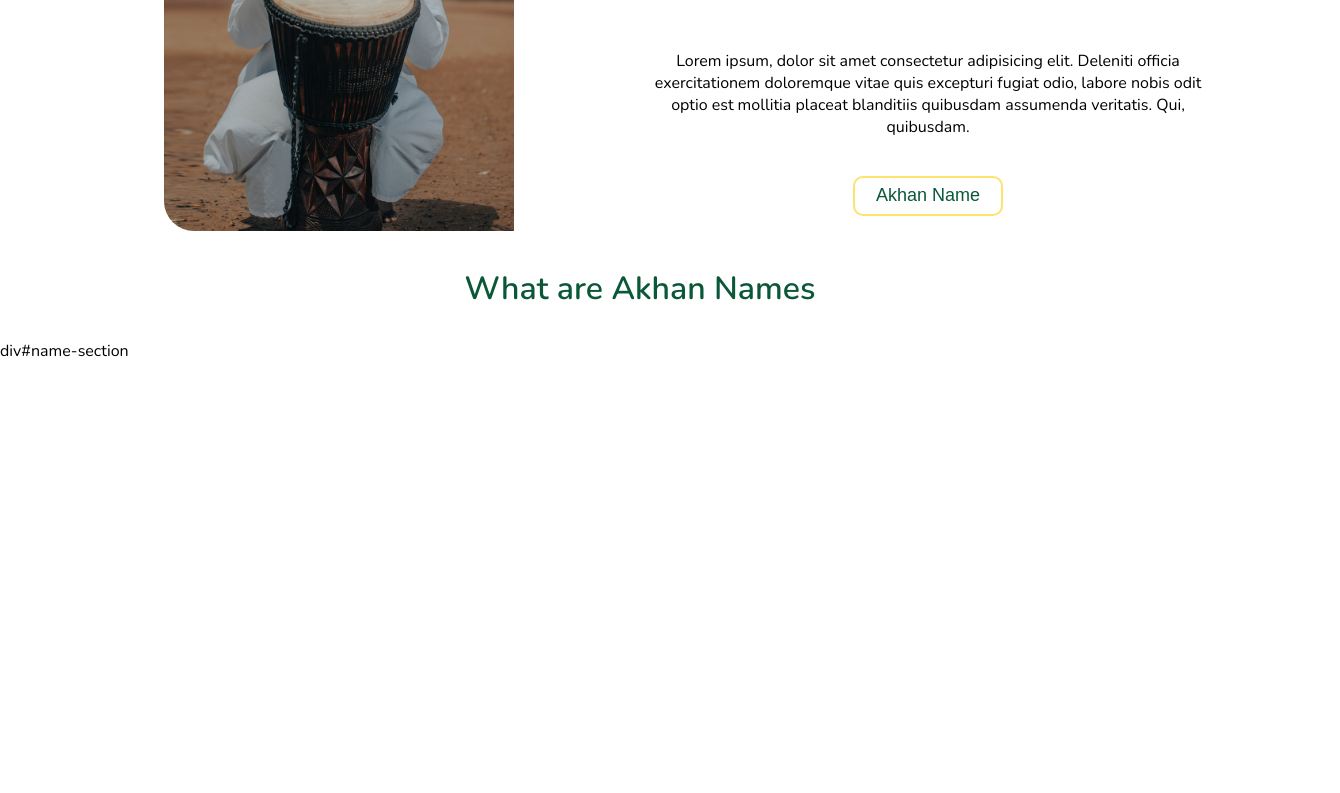
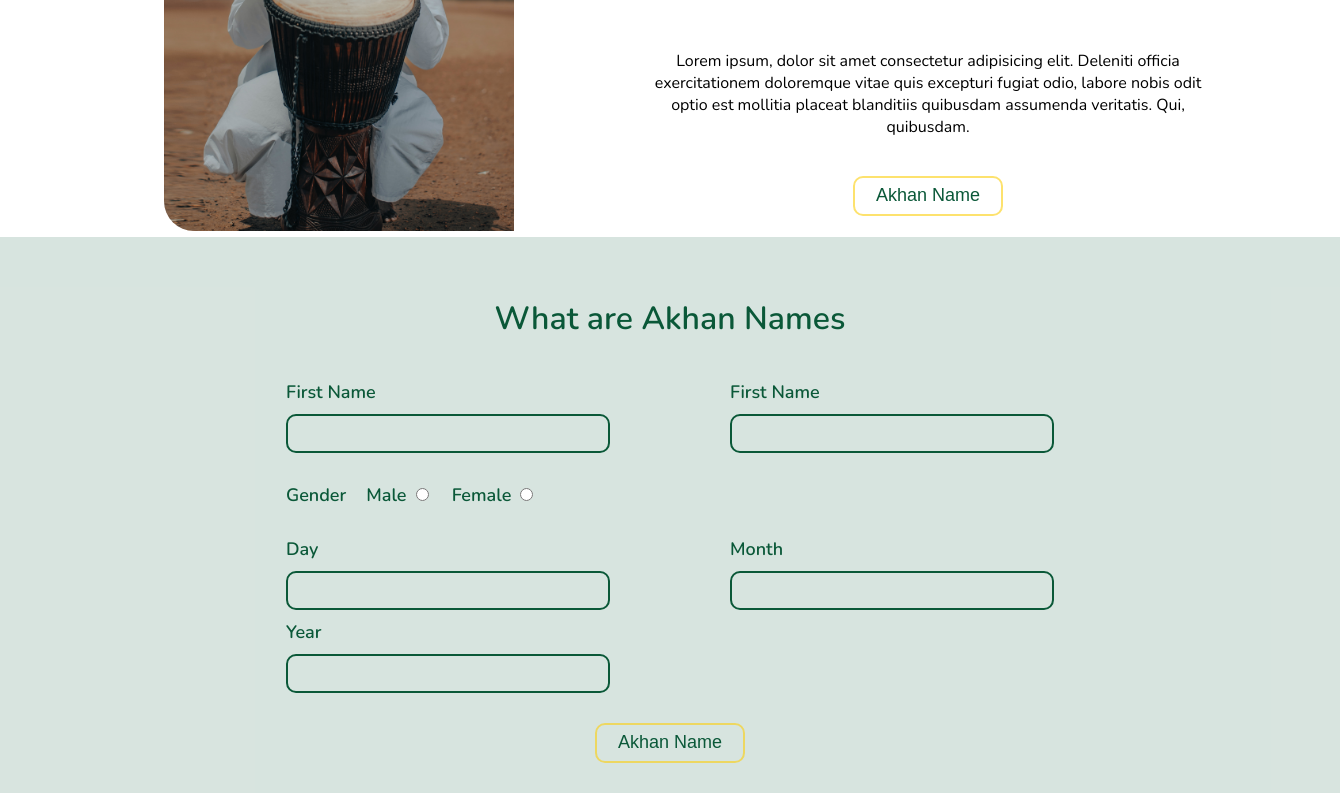
Before and after one commit to TrekHub/akan, a plain HTML site: page index.html in a window 1280 px wide. Shown: the part 984-1777 px from the top of the page, 1340 px wide, since content can reach past the window. Before the commit the page ends 1346 px from the top, so only its background shows below. Drawn offline with nearby package versions, Linux system fonts and the light colour scheme.

```diff
--- a/index.html
+++ b/index.html
@@ -88,9 +88,9 @@
                         doloremque vitae quis excepturi fugiat odio, labore nobis odit optio est mollitia placeat
                         blanditiis quibusdam assumenda veritatis. Qui, quibusdam.</p>
 
-                        <p>Lorem ipsum, dolor sit amet consectetur adipisicing elit. Deleniti officia exercitationem
-                            doloremque vitae quis excepturi fugiat odio, labore nobis odit optio est mollitia placeat
-                            blanditiis quibusdam assumenda veritatis. Qui, quibusdam.</p>
+                    <p>Lorem ipsum, dolor sit amet consectetur adipisicing elit. Deleniti officia exercitationem
+                        doloremque vitae quis excepturi fugiat odio, labore nobis odit optio est mollitia placeat
+                        blanditiis quibusdam assumenda veritatis. Qui, quibusdam.</p>
                     <div class="banner-btn">
                         <button>Akhan Name</button>
                     </div>
@@ -108,7 +108,60 @@
                 <h1>What are Akhan Names</h1>
             </div>
 
-            div#name-section
+            <div id="name-section">
+                <div class="name-input">
+                    <div>
+                        <label for="fname">First Name</label> <br>
+                        <input type="text" id="fname">
+                    </div>
+
+                    <div>
+                        <label for="fname">First Name</label> <br>
+                        <input type="text" id="fname">
+                    </div>
+
+                </div>
+
+                <div class="gender-input">
+                    <label for="gender" id="gd">Gender</label> <br>
+
+                    <div>
+                        <label for="gender">Male</label>
+                        <input type="radio" name="male" id="male">
+                    </div>
+
+                    <div>
+                        <label for="gender">Female</label>
+                        <input type="radio" name="female" id="female">
+                    </div>
+                </div>
+
+                <div class="birth-input">
+                    <div>
+                        <label for="day">Day</label> <br>
+                        <input type="text" id="day">
+                    </div>
+
+                    <div>
+                        <label for="month">Month</label> <br>
+                        <input type="text" id="month">
+                    </div>
+
+                </div>
+
+                <div class="year-input">
+                    <div>
+                        <label for="year">Year</label> <br>
+                        <input type="text" id="year">
+                    </div>
+
+                </div>
+
+                <div class="banner-btn">
+                    <button>Akhan Name</button>
+                </div>
+            </div>
+
 
         </div>
     </div>
--- a/style.css
+++ b/style.css
@@ -10,9 +10,6 @@
 header {
   background-color: rgba(10, 88, 56, 0.16);
   padding-bottom: 20px;
-
-
-
 }
 
 #nav {
@@ -83,7 +80,6 @@
   width: 90%;
   margin: auto;
   justify-content: space-between !important;
-
 }
 
 .left {
@@ -91,7 +87,6 @@
   display: flex;
   flex-direction: column;
   justify-content: space-around;
-
 }
 .left h1 {
   font-size: 42px;
@@ -120,26 +115,19 @@
 .right {
   width: 50%;
 }
-.right .image  img{
-
-
+.right .image img {
   border-bottom-left-radius: 30px;
-    border-top-right-radius: 30px ;
+  border-top-right-radius: 30px;
   margin-left: 100px;
-
 }
-
-
 
 /* ABOUT SECTION */
 
 #about {
   width: 90%;
   margin: auto;
-
-
 }
-.section-title h1{
+.section-title h1 {
   text-align: center;
   margin: 30px 0;
   font-weight: 800;
@@ -148,16 +136,14 @@
 #about-section {
   display: flex;
   justify-content: space-between;
-
 }
 .left-img {
   width: 50%;
-
 }
 .left-img .image img {
   margin-left: 100px;
   border-bottom-left-radius: 30px;
-    border-top-right-radius: 30px ;
+  border-top-right-radius: 30px;
 }
 
 .right-info {
@@ -166,5 +152,59 @@
   display: flex;
   flex-direction: column;
   justify-content: space-evenly;
+}
+
+/* NAME SECTI?ON */
+
+#name {
+  width: 100%;
+  background-color: rgba(10, 88, 56, 0.16);
+  padding: 30px;
+}
+#name-section {
+  width: 60%;
+  margin: auto;
+  display: flex;
+  flex-direction: column;
 
 }
+.name-input,
+.birth-input {
+  display: flex;
+
+  margin: 10px 0;
+  justify-content: space-between;
+}
+.gender-input {
+    display: flex;
+    margin: 10px 0;
+    align-items: center;
+}
+.gender-input #gd {
+    margin-right: 20px;
+}
+.gender-input div {
+    margin-right: 20px;
+}
+label {
+    font-size: 18px;
+    font-weight: bold;
+    color: #0a5838;
+    margin: 10px 0;
+}
+
+.name-input input , .birth-input input , .year-input input {
+    width: 300px;
+    margin-top: 10px;
+    height: 25px;
+    border-radius: 10px;
+    padding: 5px 10px;
+    border: 2px solid #0a5838;
+    background-color: transparent;
+}
+#name-section  .banner-btn{
+    margin: auto;
+    margin-top: 30px;
+
+
+}
```
Lines whose indentation alone changed are shown as unchanged.
